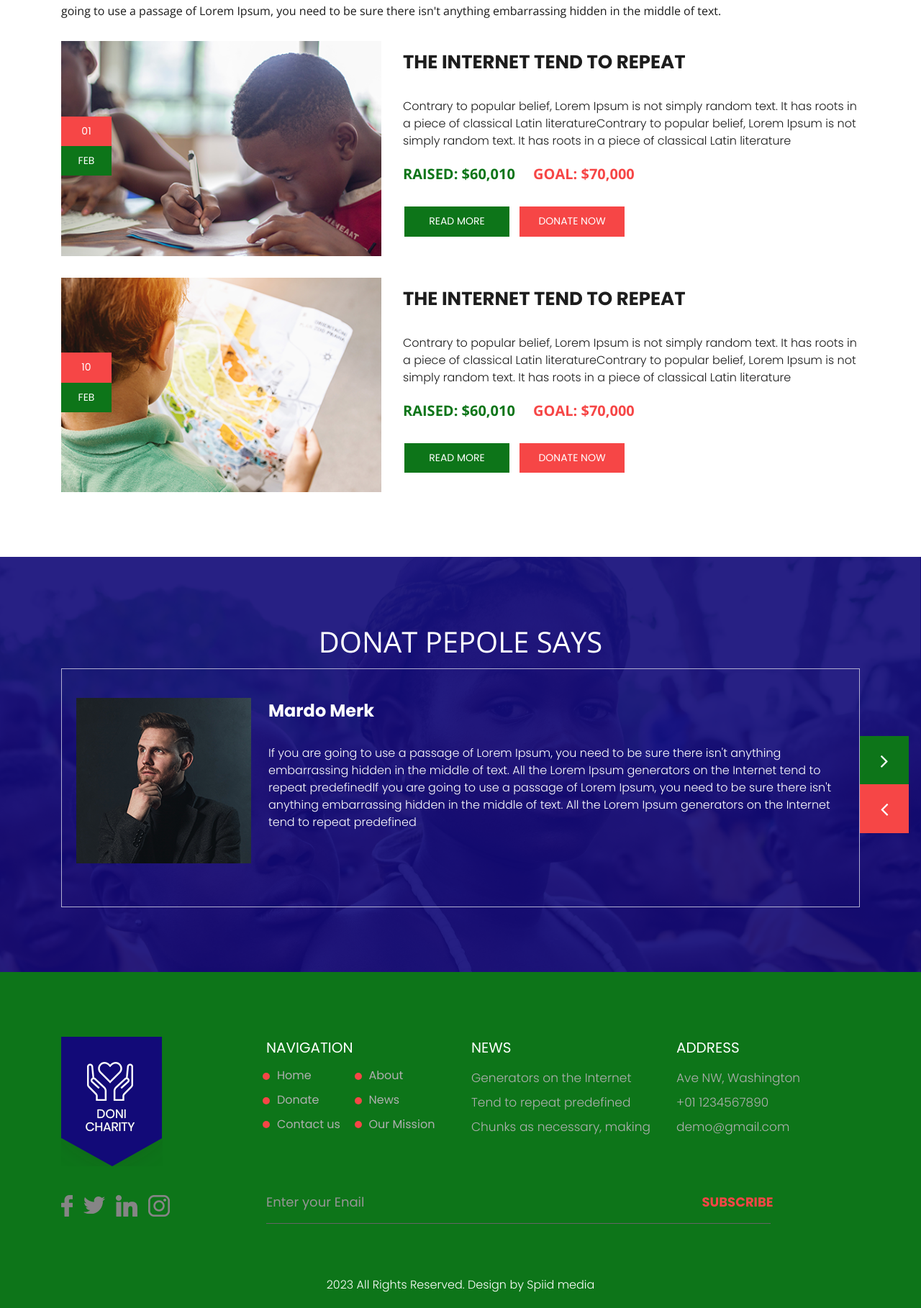
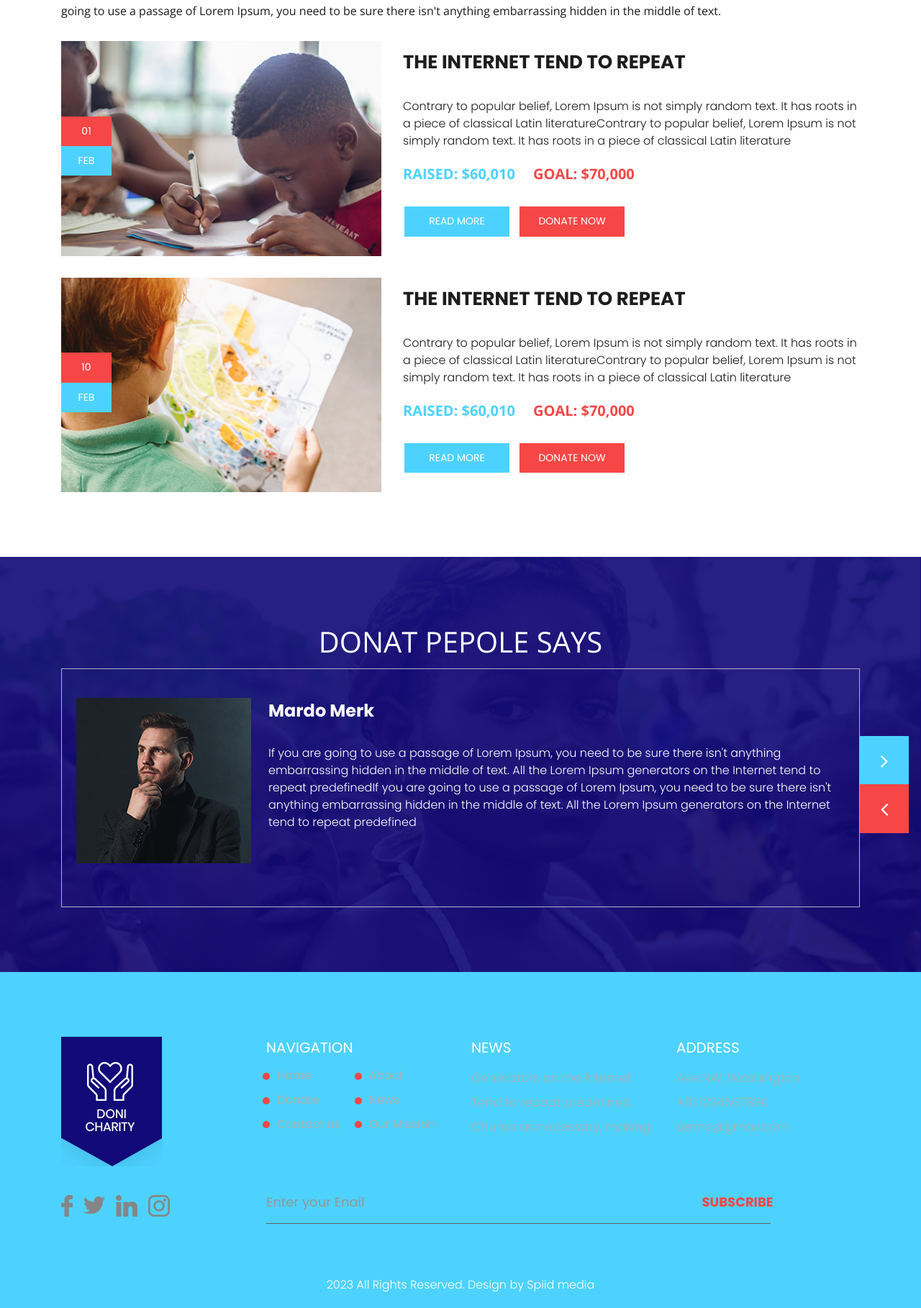
Before and after one commit to dayankennedy/sayawebsite, a Django app: page / in a window 1280 px wide. Shown: the part 4320-6138 px from the top of the page at 72% size. Run offline with Django 4.2, Linux system fonts and the light colour scheme; some libraries are stand-ins or nearby versions.

Commit message:
color changes

```diff
--- a/static/css/style.css
+++ b/static/css/style.css
@@ -258,14 +258,14 @@ button {
 
 .navbar-light .navbar-nav .nav-link:focus,
 .navbar-light .navbar-nav .nav-link:hover {
-    color:#0d7519;
+    color:;
 }
 
 .navbar-light .navbar-nav .active>.nav-link,
 .navbar-light .navbar-nav .nav-link.active,
 .navbar-light .navbar-nav .nav-link.show,
 .navbar-light .navbar-nav .show>.nav-link {
-    color:#0d7519;
+    color:#4dd2ff;
 }
 
 .navbar-expand-lg .navbar-collapse {
@@ -347,7 +347,7 @@ button.donate_btn {
 }
 
 .read_bt a:hover {
-    background-color:#0d7519;
+    background-color:#4dd2ff;
 }
 
 .carousel-indicators {
@@ -416,7 +416,7 @@ button.donate_btn {
     text-align: center;
     font-size: 16px;
     color: #ffffff;
-    background-color:#0d7519;
+    background-color:#4dd2ff;
     padding: 8px 40px;
     text-transform: uppercase;
     margin-top: 20px;
@@ -442,7 +442,7 @@ button.donate_btn {
 
 .box_main {
     width: 100%;
-    background-color: #0d7519;
+    background-color: #4dd2ff;
     clip-path: polygon(100% 0, 100% 75%, 50% 100%, 0 75%, 0 0);
     height: auto;
     padding: 30px 20px 70px 20px;
@@ -504,7 +504,7 @@ button.donate_btn {
 .about_section {
     width: 100%;
     float: left;
-    background-color: #0d7519;
+    background-color: #4dd2ff;
     padding-bottom: 90px;
 }
 
@@ -729,7 +729,7 @@ button.donate_btn {
     width: 100%;
     float: left;
     font-size: 20px;
-    color: #0d7519;
+    color: #4dd2ff;
     font-weight: bold;
     text-transform: uppercase;
     font-family: 'Open Sans', sans-serif;
@@ -758,7 +758,7 @@ button.donate_btn {
     text-align: center;
     font-size: 14px;
     color: #ffffff;
-    background-color: #0d7519;
+    background-color: #4dd2ff;
     border: 2px solid #ffffff;
     padding: 8px;
     text-transform: uppercase;
@@ -766,7 +766,7 @@ button.donate_btn {
 
 .readmore_btn a:hover {
     color: #ffffff;
-    background-color: #0d7519;
+    background-color: #4dd2ff;
 }
 
 .readmore_btn_1 {
@@ -789,7 +789,7 @@ button.donate_btn {
 
 .readmore_btn_1 a:hover {
     color: #ffffff;
-    background-color:#0d7519;
+    background-color:#4dd2ff;
 }
 
 
@@ -832,7 +832,7 @@ button.donate_btn {
     width: 100%;
     float: left;
     font-size: 20px;
-    color: #0d7519;
+    color: #4dd2ff;
     font-weight: bold;
     text-transform: uppercase;
     font-family: 'Open Sans', sans-serif;
@@ -862,7 +862,7 @@ button.donate_btn {
     text-align: center;
     font-size: 14px;
     color: #ffffff;
-    background-color: #0d7519;
+    background-color: #4dd2ff;
     padding: 8px;
     text-transform: uppercase;
 }
@@ -939,7 +939,7 @@ button.donate_btn {
     position: absolute;
     right: -89px;
     top: 23%;
-    background-color: #0d7519;
+    background-color: #4dd2ff;
 }
 
 #main_slider a.carousel-control-prev {
@@ -963,7 +963,7 @@ button.donate_btn {
 #main_slider .carousel-control-next:hover,
 #main_slider .carousel-control-prev:focus,
 #main_slider .carousel-control-next:focus {
-    background: #0d7519;
+    background: #4dd2ff;
     color: #ffffff;
 }
 
@@ -1061,7 +1061,7 @@ button.donate_btn {
 .footer_section {
     width: 100%;
     float: left;
-    background-color:#0d7519;
+    background-color:#4dd2ff;
     height: auto;
 }
 
@@ -1196,7 +1196,7 @@ input.address_text::placeholder {
 .copyright_section {
     width: 100%;
     float: left;
-    background-color: #0d7519;
+    background-color: #4dd2ff;
     height: auto;
 }
 
```
Also changed, not shown: 1 other file.
